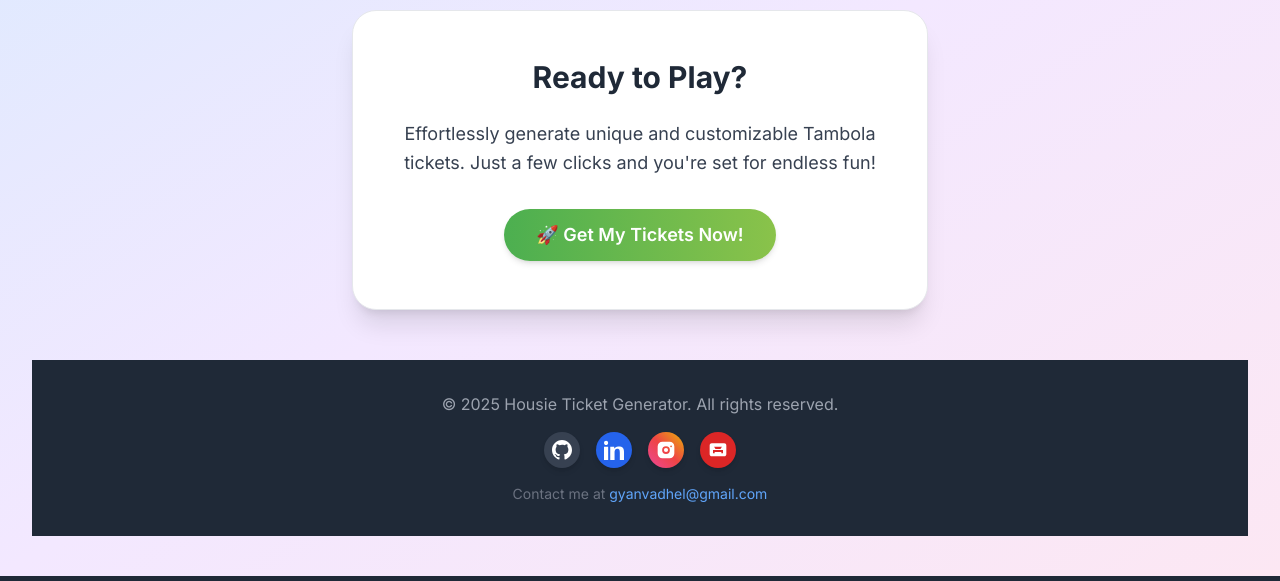
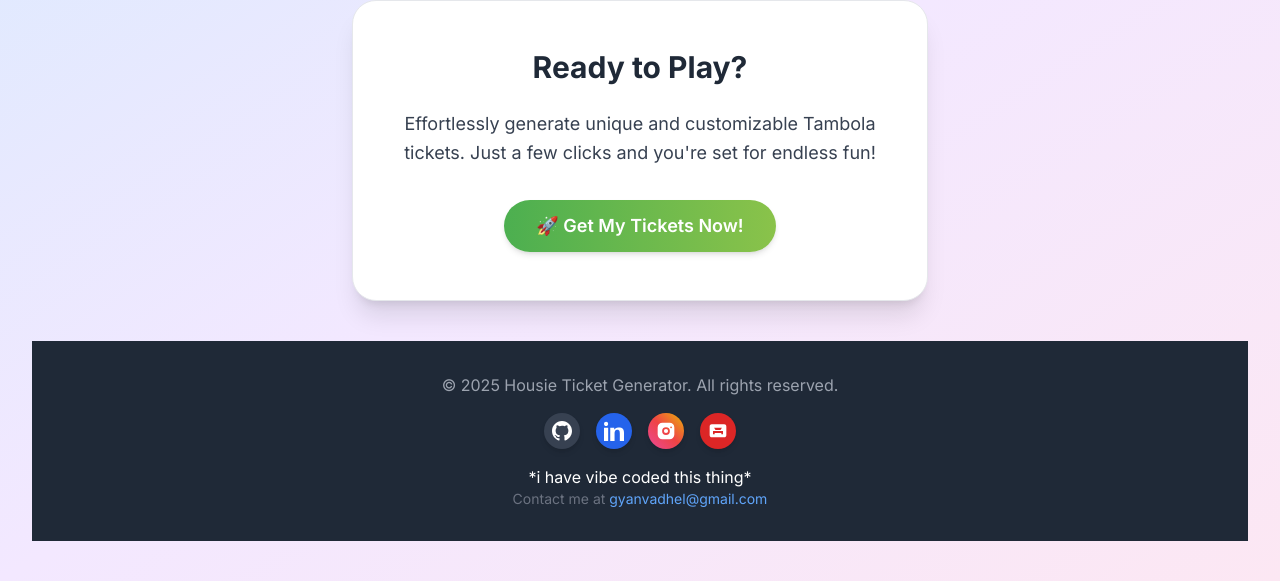
Before and after one commit to gyanvadhel/TixGen, a Flask app: page / in a window 1280 px wide. Shown: the part 224-805 px from the top of the page. Run offline with Flask 3, Linux system fonts and the light colour scheme; some libraries are stand-ins or nearby versions.

Commit message:
Update landing.html

```diff
--- a/templates/landing.html
+++ b/templates/landing.html
@@ -109,7 +109,7 @@
           </div>
         </a>
       </div>
-
+        <p> *i have vibe coded this thing* </p>
       <p class="text-sm text-gray-500">Contact me at <a href="mailto:gyanvadhel@gmail.com" class="text-blue-400 hover:underline">gyanvadhel@gmail.com</a></p>
     </div>
   </footer>
```
